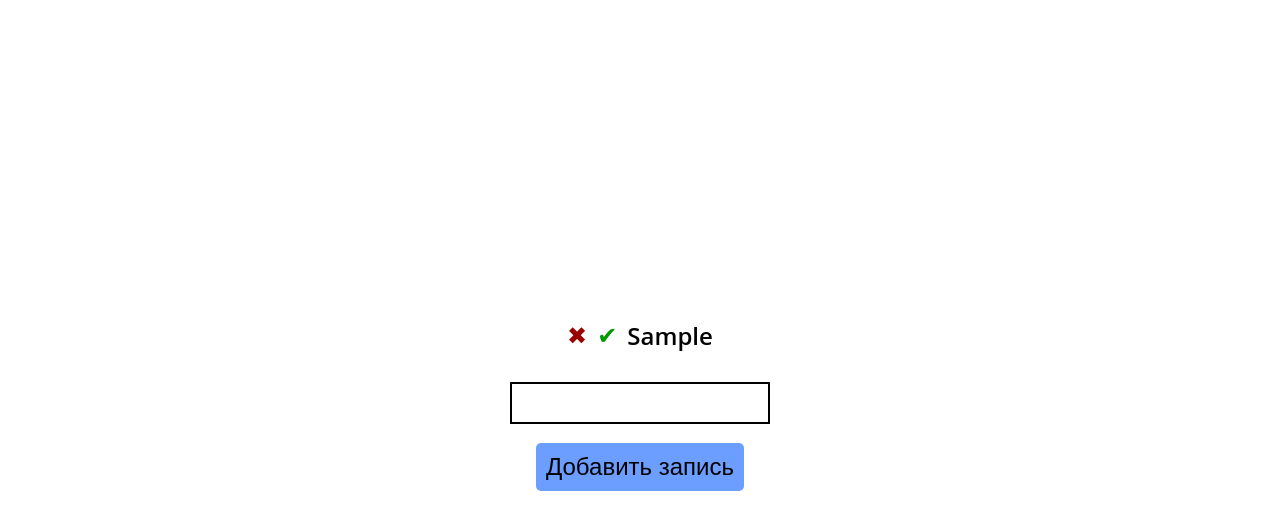
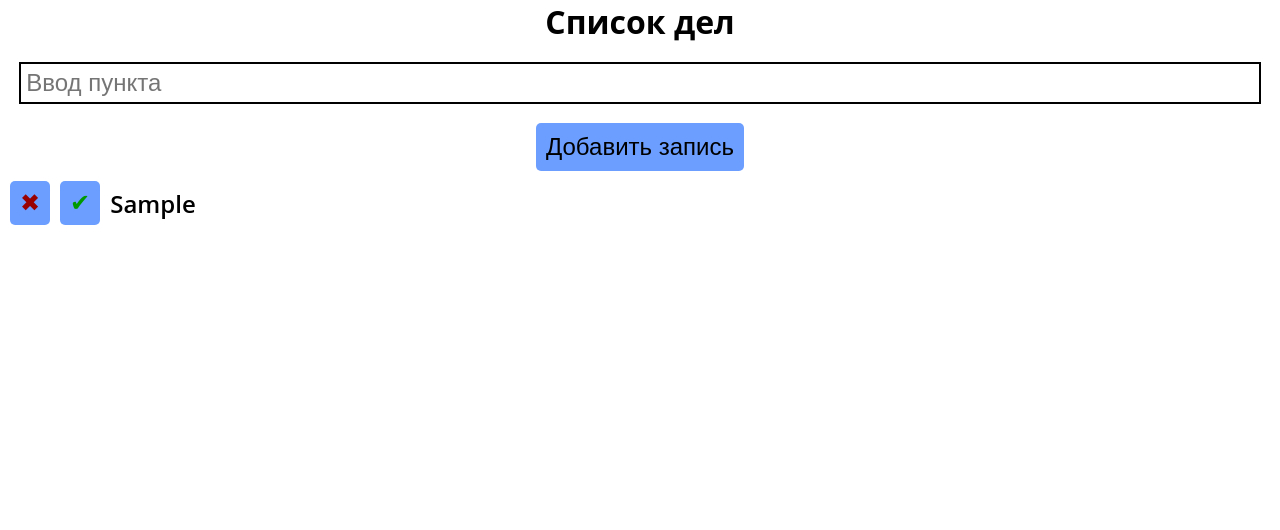
Before and after one commit to Pa1nKiller/todoList-JS, a plain HTML site: page index.html in a window 1280 px wide. Both pictures are taken after typing "Sample" into the empty fields and a click on the button "Добавить запись". Drawn offline with Linux system fonts and the light colour scheme.

Commit message:
Code refactoring

```diff
--- a/index.html
+++ b/index.html
@@ -13,12 +13,9 @@
 
 <body>
      <div class="wrapper">
-          <ul class="list">
-          </ul>
-          <input class="input" type="text" id="input" name="name" required minlength="2" maxlength="30" size="10">
-          <button id="btnAdd">Добавить запись</button>
+          <div id="todo-app"></div>
      </div>
-     <script defer src="./script.js"></script>
+     <script defer src="./todo-app.js"></script>
 </body>
 
 </html>
--- a/style.css
+++ b/style.css
@@ -14,6 +14,10 @@
     content: "\2714";
 }
 
+h2{
+    text-align: center;
+    font-size: 2rem;
+}
 
 /*----*/
 body{
@@ -25,16 +29,7 @@ button{
     background-color: #6b9efe;
     padding: .625rem;
     border-radius: .3125rem;
-}
-
-.wrapper{
-    height: 100%;
-
-    display: flex;
-    justify-content: center;
-    align-items: center;
-
-    flex-direction: column;
+    white-space: nowrap;
 }
 
 li{
@@ -52,10 +47,23 @@ li{
 .active{
     text-decoration: line-through;
 }
-.input{
+input{
+    width: 100%;
     border: .125rem solid #000;
     padding: .3125rem;
-    width: 260px;
     font-size: 1.5rem;
     margin: 1.2rem;
 }
+
+form{
+    display: flex;
+    align-items: center;
+    flex-wrap: wrap;
+    justify-content: center;
+}
+
+ul{
+    display: flex;
+    align-items: start;
+    flex-direction: column
+}
--- /dev/null
+++ b/todo-app.js
@@ -0,0 +1,216 @@
+//... - operator spread
+
+//for of значение массива
+//for in индекс(строкой) значения массива
+
+/*
+let helloWorld = function () {
+    console.log("Hello World!");
+}
+let allUsers = [
+    { name: 'Валя', age: 11 },
+    { name: 'Таня', age: 24 },
+    { name: 'Рома', age: 21 },
+    { name: 'Надя', age: 34 },
+    { name: 'Антон', age: 7 }
+]
+function getOlderUserArray(users) {
+    var user = users.reduce(function (prev, current) {
+        if (+current.age > +prev.age) {
+            return current;
+        } else {
+            return prev;
+        }
+    });
+
+    return user.name;
+}
+let OlderUserArray = getOlderUserArray(allUsers)
+console.log(OlderUserArray);
+
+let objects = [
+    { name: 'Василий', surname: 'Васильев' },
+    { name: 'Иван', surname: 'Иванов' },
+    { name: 'Иван', surname: 'Петров' }
+]
+function filter(objects, key, value) {
+    let filter = [];
+
+    for (const iterator of objects) {
+        if (iterator[key] === value) {
+            filter.push(iterator);
+        }
+    }
+
+    return filter;
+}
+let filterArray = filter(objects, 'name', 'Иван');
+for (const iterator of filterArray) {
+    console.log(iterator);
+}
+*/
+
+
+(function () {
+    function createButton(idName, ...classMames){
+        let btn = document.createElement('button');
+        btn.classList.toggle(classMames);
+        btn.id = idName;
+        return btn;
+    }
+
+    function createAppTitle(title) {
+        let appTitle = document.createElement('h2');
+        appTitle.textContent = title;
+        return appTitle;
+    }
+
+    function createTodoItemForm() {
+        let form = document.createElement('form');
+        let input = document.createElement('input');
+        let buttonWrapper = document.createElement('div');
+        let button = document.createElement('button');
+
+        input.placeholder = 'Ввод пункта';
+        button.textContent = 'Добавить запись';
+
+        buttonWrapper.append(button);
+        form.append(input);
+        form.append(buttonWrapper);
+
+        return{
+            form,
+            input,
+            button,
+        };
+    }
+
+    function createTodoList() {
+        let list = document.createElement('ul');
+        return list;
+    }
+
+    function createTodoItem(name){
+        let item = document.createElement('li');
+        let p = document.createElement('p');
+        p.classList.toggle('item-content');
+
+        let text = document.createElement('p');
+        text.textContent = name;
+
+        let del = createButton('btnDell', 'ico-times');
+        let acc = createButton('btnAccept', 'ico-check');
+
+        p.append(del);
+        p.append(acc);
+        p.append(text);
+
+        item.append(p);
+        return {
+            item,
+            del,
+            acc,
+        };
+    }
+
+    document.addEventListener('DOMContentLoaded', function(){
+        let container = document.getElementById('todo-app');
+
+        console.log(container);
+
+        let todoAppTitle = createAppTitle('Список дел');
+        let todoItemForm = createTodoItemForm();
+        let todoList = createTodoList();
+
+        container.append(todoAppTitle);
+        container.append(todoItemForm.form);
+        container.append(todoList);
+
+        todoItemForm.form.addEventListener('submit', function(e){
+            e.preventDefault();
+
+            if(!todoItemForm.input.value){
+                return;
+            }
+
+            let todoItem = createTodoItem(todoItemForm.input.value);
+
+            todoItem.acc.addEventListener('click', function(){
+                todoItem.item.children[0].lastChild.classList.toggle('active');
+            });
+
+            todoItem.del.addEventListener('click', function(){
+                todoItem.item.remove();
+            });
+
+            todoList.append(todoItem.item);
+
+            todoItemForm.input.value = '';
+        });
+    });
+})();
+
+
+
+
+
+
+/*function printList(list, ul) {
+    ul.innerHTML = "";
+    for (let index = 0; index < list.length; index++) {
+        ul.appendChild(list[index]);
+    }
+}
+
+
+let list = [];
+let ul = document.querySelector('.list');
+
+let input = document.getElementById('input');
+
+let btnAdd = document.getElementById('btnAdd');
+let btnDell = document.getElementById('btnDell');
+let btnAccept = document.getElementById('btnAccept');
+
+btnAdd.addEventListener('click', function () {
+    if (input.value.length == 0) return;
+
+    let li = document.createElement('li');
+    let p = document.createElement('p');
+    p.classList.toggle('item-content');
+
+    let text = document.createElement('p');
+    text.textContent = input.value;
+    input.value = "";
+
+    let del = document.createElement('i');
+    del.classList.toggle('ico-times');
+    del.setAttribute("role", "img");
+    del.setAttribute("aria-label", "Cancel");
+    del.id = "btnDell";
+    del.addEventListener('click', function () {
+        list.splice(list.indexOf(this.parentNode.parentNode), 1);
+        printList(list, ul);
+    });
+
+    let acc = document.createElement('i');
+    acc.classList.toggle('ico-check');
+    acc.setAttribute("role", "img");
+    acc.setAttribute("aria-label", "Accept");
+    acc.id = "btnAccept";
+    acc.addEventListener('click', function () {
+        this.parentNode.lastChild.classList.toggle("active");
+        printList(list, ul);
+    });
+
+
+    p.appendChild(del);
+    p.appendChild(acc);
+    p.appendChild(text);
+
+    li.appendChild(p);
+
+    list.push(li);
+    printList(list, ul);
+});
+*/
```
